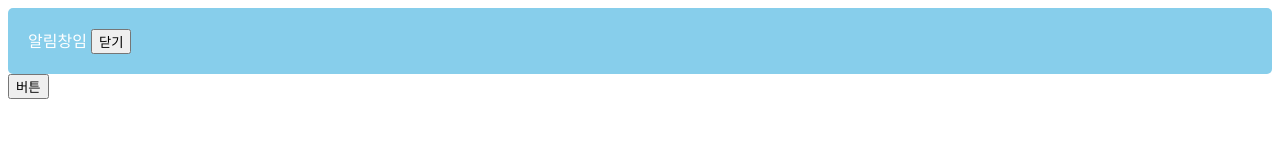
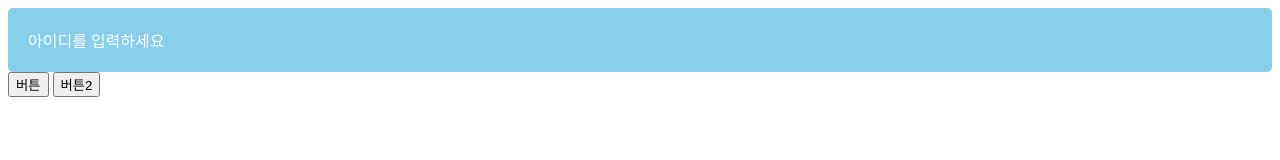
Before and after one commit to cho1n/JavaScript-Basic, a plain HTML site: page index.html in a window 1280 px wide. Both pictures are taken after a click on the button "버튼". Drawn offline with Linux system fonts and the light colour scheme.

Commit message:
parameter

```diff
--- a/index.html
+++ b/index.html
@@ -7,15 +7,24 @@
 </head>
 <body>
 
-    <div class="alert-box" id="alert">알림창임
-    <button onclick="controlAlert('none')">닫기</button>
+    <div class="alert-box" id="alert">
+        <p>알림창임</p>
     </div>
-    <button onclick="controlAlert('block')">버튼</button>
+    <button onclick="controlAlert(1)">버튼</button>
+    <button onclick="controlAlert(2)">버튼2</button>
+
 
     <script>
 
         function controlAlert(a) {
-            document.getElementById('alert').style.display = a;
+            if( a == 3)
+                document.getElementById('alert').style.display = 'none';
+
+            document.getElementById('alert').style.display = 'block';
+            if( a == 1 )
+                document.getElementById('alert').innerText = "아이디를 입력하세요";
+            if( a == 2 )
+                document.getElementById('alert').innerText = "비밀먼호를 입력하세요";
         }
 
     </script>
```
